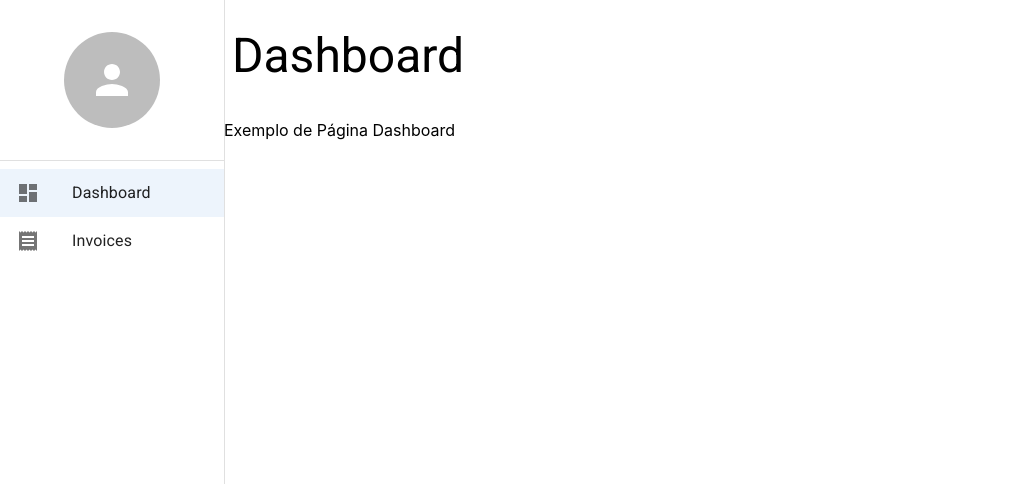
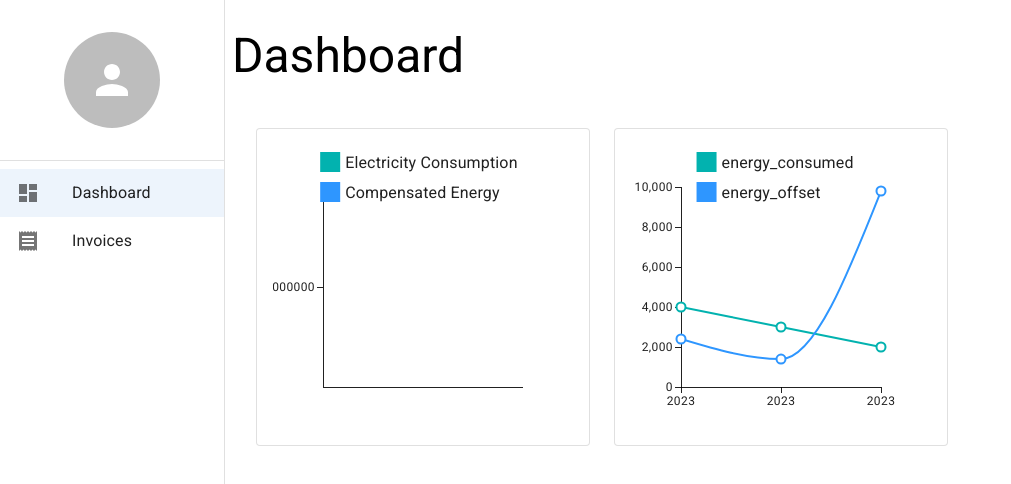
Before and after one commit to miguelsmuller/lumi-front, a React (Create React App) app: page /dashboard in a window 1280 px wide. Shown: the top 484 px of the page, without its empty margins (0-1011 px from the left). Built offline with nearby package versions, Linux system fonts and the light colour scheme; no server answers.

Commit message:
feat: implement the component for EnergyChart

```diff
--- a/package.json
+++ b/package.json
@@ -24,6 +24,8 @@
 
     "@mui/x-date-pickers": "~6.18.6",
     "dayjs": "~1.11.10",
+
+    "@mui/x-charts": "~6.18.4",
 
     "web-vitals": "~2.1.4"
   },
--- a/src/pages/dashboard/Dashboard.tsx
+++ b/src/pages/dashboard/Dashboard.tsx
@@ -1,5 +1,49 @@
-import { BaseLayout } from "../../shared/layouts/BaseLayout";
+import { useEffect, useState } from "react";
+import { Box, Paper, useTheme } from "@mui/material";
+
+import { BaseLayout } from "../../shared/layouts";
+import { IInvoice, InvoicesService } from "../../shared/services/InvoiceService";
+import { EnergyChart } from "./EnergyChart";
+import { MonetaryChart } from "./MonetaryChart";
 
 export default function Dashboard() {
-  return <BaseLayout title="Dashboard">Exemplo de Página Dashboard</BaseLayout>;
+  const [rows, setRows] = useState<IInvoice[]>([]);
+  const [totalCount, setTotalCount] = useState(0);
+  const [isLoading, setIsLoading] = useState(true);
+
+
+  useEffect(() => {
+    setIsLoading(true);
+
+    InvoicesService.getAll().then((result) => {
+      setIsLoading(false)
+
+      if (result instanceof Error) {
+        console.log("Erro na busca pelos dados no serviço");
+        return;
+      }
+      console.log(result.data)
+      setRows(result.data)
+      setTotalCount(result.count)
+    });
+  }, []);
+
+  const theme = useTheme();
+
+  return (
+    <BaseLayout title="Dashboard">
+      <Box
+        width={"100%"}
+        display={"flex"}
+        alignItems={"center"}
+        gap={1}
+        marginX={1}
+        padding={1}
+        paddingX={2}
+      >
+        <EnergyChart data={rows} />
+        <MonetaryChart data={rows} />
+      </Box>
+    </BaseLayout>
+  );
 }
--- /dev/null
+++ b/src/pages/dashboard/EnergyChart.tsx
@@ -0,0 +1,50 @@
+import { LineChart } from "@mui/x-charts/LineChart";
+
+import { Box, Paper } from "@mui/material";
+import { IInvoice } from "../../shared/services/InvoiceService";
+import { useState, useEffect } from "react";
+
+import { ChartData, transformToChartData } from "./utils";
+
+
+export const EnergyChart: React.FC<{ data: IInvoice[] }> = ({ data }) => {
+  const [chart, setChart] = useState<ChartData>();
+
+  useEffect(() => {
+    const chartData = transformToChartData(data);
+    setChart(chartData);
+  }, [data]);
+
+  return (
+    <Box
+      component={Paper}
+      display={"flex"}
+      alignItems="center"
+      gap={1}
+      marginX={1}
+      padding={1}
+      paddingX={2}
+      variant="outlined"
+    >
+      {chart && (
+        <LineChart
+          xAxis={[
+            {
+              id: "Month",
+              data: chart.labels,
+              scaleType: "time",
+              valueFormatter: (date) => {
+                const month = String(date.getMonth() + 1).padStart(2, '0');
+                const year = date.getFullYear();
+                return `${month}/${year}`;
+              },
+            },
+          ]}
+          series={chart.values}
+          width={300}
+          height={300}
+        />
+      )}
+    </Box>
+  );
+};
--- /dev/null
+++ b/src/pages/dashboard/MonetaryChart.tsx
@@ -0,0 +1,47 @@
+import { LineChart } from "@mui/x-charts/LineChart";
+
+import { Box, Paper } from "@mui/material";
+import { IInvoice } from "../../shared/services/InvoiceService";
+import { useState, useEffect } from "react";
+
+export const MonetaryChart: React.FC<{ data: IInvoice[] }> = ({ data }) => {
+  const chartData = {
+    "labels": [new Date(2023,6,1), new Date(2023,7,1), new Date(2023,8,1)],
+    "values": [
+        {
+          "data": [4000, 3000, 2000],
+          "label": "energy_consumed"},
+        {
+          "data": [2400, 1398, 9800],
+          "label": "energy_offset"
+        }
+    ]
+  }
+
+  return (
+    <Box
+      component={Paper}
+      display={"flex"}
+      alignItems="center"
+      gap={1}
+      marginX={1}
+      padding={1}
+      paddingX={2}
+      variant="outlined"
+    >
+      <LineChart
+        xAxis={[
+          {
+            id: 'Years',
+            data: chartData.labels,
+            scaleType: 'time',
+            valueFormatter: (date) => date.getFullYear().toString(),
+          },
+        ]}
+        series={chartData.values}
+        width={300}
+        height={300}
+      />
+    </Box>
+  );
+};
--- /dev/null
+++ b/src/pages/dashboard/utils.tsx
@@ -0,0 +1,64 @@
+import { IInvoice } from "../../shared/services/InvoiceService";
+
+export interface ChartData {
+  labels: Date[];
+  values: ChartValue[];
+}
+
+interface ChartValue {
+  data: number[];
+  label: string;
+}
+
+function getMonthNumber(monthName: string): number {
+  const monthNames = [
+      "JAN", "FEV", "MAR", "ABR", "MAI", "JUN",
+      "JUL", "AGO", "SET", "OUT", "NOV", "DEZ"
+  ];
+
+  const index = monthNames.findIndex(name => name === monthName.toUpperCase());
+  if (index === -1) {
+      throw new Error(`Invalid month name: ${monthName}`);
+  }
+  return index;
+}
+
+export function transformToChartData(invoices: IInvoice[]): ChartData {
+  const groupedData: {
+    [key: string]: { energyConsumed: number; energyOffset: number };
+  } = {};
+
+  invoices.forEach((invoice) => {
+    const [month, year] = invoice.referenceMonth.split("/");
+
+    const dateKey = new Date(Number(year), getMonthNumber(month), 1).toISOString().split("T")[0];
+
+    if (!groupedData[dateKey]) {
+      groupedData[dateKey] = { energyConsumed: 0, energyOffset: 0 };
+    }
+
+    groupedData[dateKey].energyConsumed +=
+      invoice.electricalEnergyQuantity + invoice.electricalEnergySceeQuantity;
+    groupedData[dateKey].energyOffset += invoice.electricalEnergyGdiQuantity;
+  });
+
+  const labels: Date[] = [];
+  const energyConsumedData: number[] = [];
+  const energyOffsetData: number[] = [];
+
+  for (const [dateKey, data] of Object.entries(groupedData)) {
+    const [year, month, day] = dateKey.split('-').map(Number);
+    const referenceMonth = new Date(year, month - 1, day);
+    labels.push(referenceMonth);
+    energyConsumedData.push(data.energyConsumed);
+    energyOffsetData.push(data.energyOffset);
+  }
+
+  return {
+    labels,
+    values: [
+      { data: energyConsumedData, label: "Electricity Consumption" },
+      { data: energyOffsetData, label: "Compensated Energy" },
+    ],
+  };
+}
--- a/src/shared/layouts/BaseLayout.tsx
+++ b/src/shared/layouts/BaseLayout.tsx
@@ -45,7 +45,7 @@ export const BaseLayout: React.FC<IBaseLayoutProps> = ({ children, title }) => {
         </Typography>
       </Box>
 
-      <Box flex={1} overflow="auto">
+      <Box flex={1} overflow="auto" width={"100%"}>
         {children}
       </Box>
     </Box>
--- a/src/shared/services/InvoiceService.ts
+++ b/src/shared/services/InvoiceService.ts
@@ -15,23 +15,24 @@ export interface IInvoice {
   createdAt: string;
 }
 
+export interface IInvoiceList {
+  data: IInvoice[];
+  count: number;
+};
+
 type TAPIResponse = {
   status: string;
   data: IInvoice[];
   count: number;
 };
 
-type TResponse = {
-  data: IInvoice[];
-  count: number;
-};
 
 const getAll = async (
   startAt?: string,
   endAt?: string,
   page = 1,
   limit = Environment.API_DEFAULT_LIMIT,
-): Promise<TResponse | Error> => {
+): Promise<IInvoiceList | Error> => {
   try {
     const urlBase = Environment.API_URL_BASE;
 
```
Also changed, not shown: 1 other file (tests, documents, lock files or other folders).
